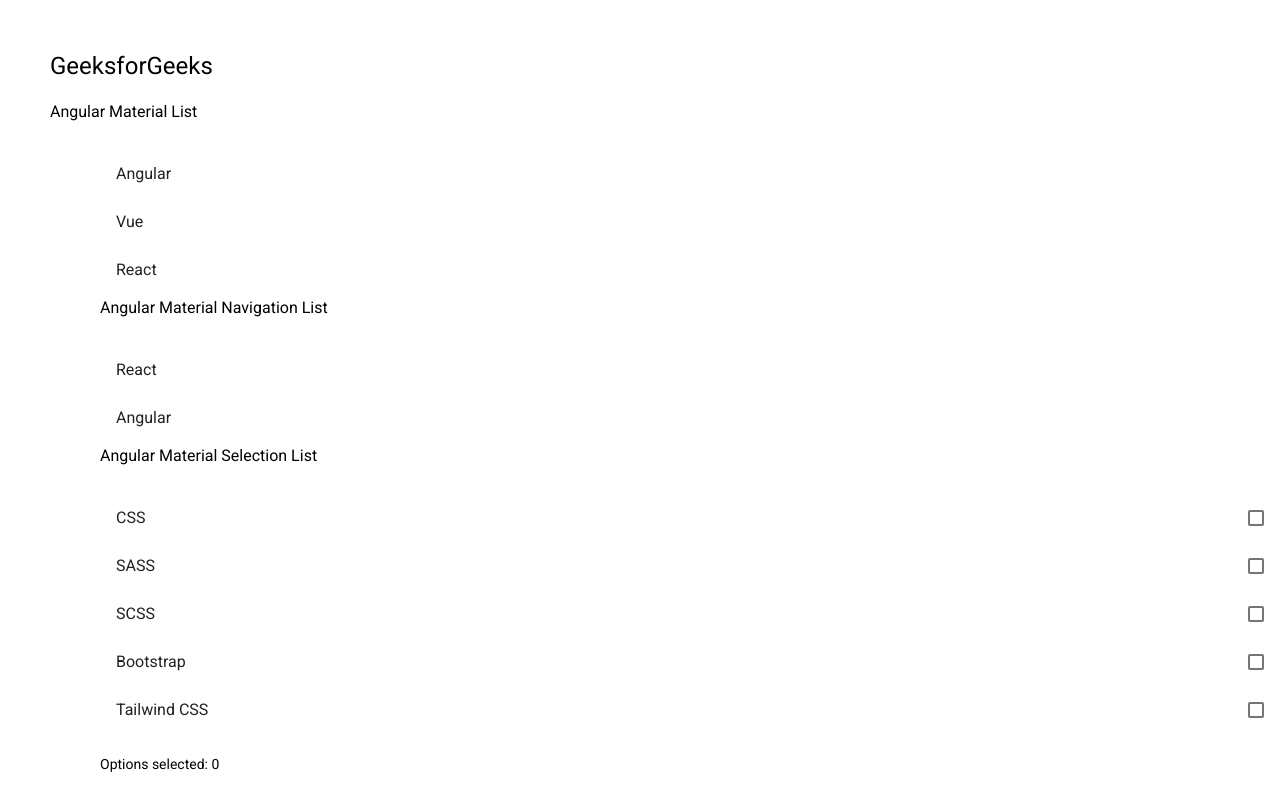
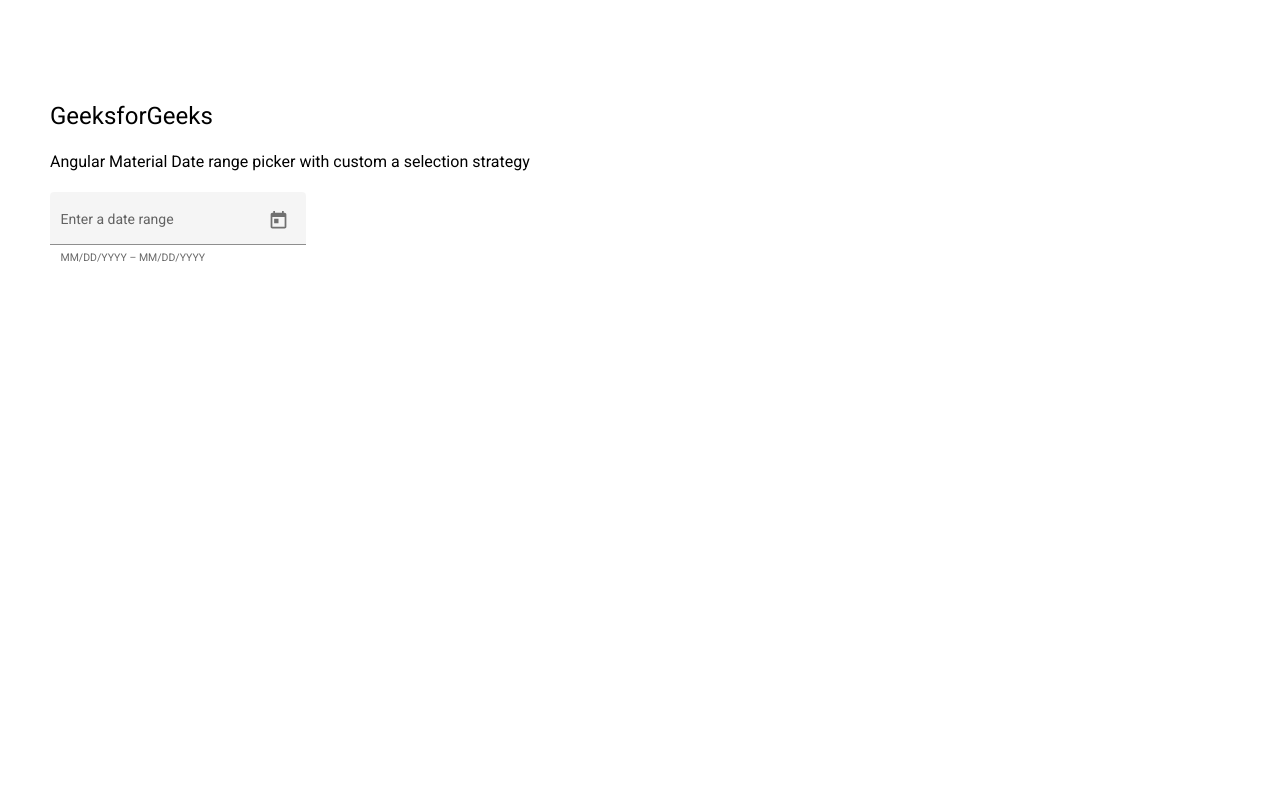
Before and after one commit to JulietMaria/Angular, an Angular app in the folder AngularApp/: page / in a window 1280 px wide. Built offline with nearby package versions, Linux system fonts and the light colour scheme.

Commit message:
Added datepicker

```diff
--- a/AngularApp/src/app/app.component.css
+++ b/AngularApp/src/app/app.component.css
@@ -1,5 +1,6 @@
 div {
   padding-left: 50px;
+  padding-top: 50px;
 }
 
 h1{
--- a/AngularApp/src/app/app.component.html
+++ b/AngularApp/src/app/app.component.html
@@ -1,26 +1,14 @@
 <div>
-	<h1>GeeksforGeeks</h1>
-	<h3>Angular Material List</h3>
-	<div>
-    <mat-list>
-      <mat-list-item> Angular </mat-list-item>
-      <mat-list-item> Vue </mat-list-item>
-      <mat-list-item> React </mat-list-item>
-     </mat-list>
-     <h3>Angular Material Navigation List</h3>
-      <mat-nav-list>
-      <a mat-list-item href="https://reactjs.org/" > React </a>
-      <a mat-list-item href="https://angular.io/" > Angular </a>
-    </mat-nav-list>
-    <h3>Angular Material Selection List</h3>
-    <mat-selection-list #css>
-      <mat-list-option *ngFor="let type of typesOfCSS">
-        {{type}}
-      </mat-list-option>
-    </mat-selection-list>
-    <br>
-    <p>
-      Options selected: {{css.selectedOptions.selected.length}}
-    </p>
-	</div>
+  <h1>GeeksforGeeks</h1>
+	<h3>Angular Material Date range picker with custom a selection strategy</h3>
+  <mat-form-field appearance="fill">
+    <mat-label>Enter a date range</mat-label>
+    <mat-date-range-input [rangePicker]="picker">
+      <input matStartDate placeholder="Start date">
+      <input matEndDate placeholder="End date">
+    </mat-date-range-input>
+    <mat-hint>MM/DD/YYYY – MM/DD/YYYY</mat-hint>
+    <mat-datepicker-toggle matSuffix [for]="picker"></mat-datepicker-toggle>
+    <mat-date-range-picker #picker></mat-date-range-picker>
+  </mat-form-field>
 </div>
--- a/AngularApp/src/app/app.component.ts
+++ b/AngularApp/src/app/app.component.ts
@@ -1,11 +1,48 @@
-import { Component } from '@angular/core';
+import {Component, Injectable} from '@angular/core';
+import {DateAdapter} from '@angular/material/core';
+import {
+  MatDateRangeSelectionStrategy,
+  DateRange,
+  MAT_DATE_RANGE_SELECTION_STRATEGY,
+} from '@angular/material/datepicker';
+
+@Injectable()
+export class FiveDayRangeSelectionStrategy<D> implements MatDateRangeSelectionStrategy<D> {
+  constructor(private _dateAdapter: DateAdapter<D>) {}
+
+  selectionFinished(date: D | null): DateRange<D> {
+    return this._createFiveDayRange(date);
+  }
+
+  createPreview(activeDate: D | null): DateRange<D> {
+    return this._createFiveDayRange(activeDate);
+  }
+
+  private _createFiveDayRange(date: D | null): DateRange<D> {
+    if (date) {
+      const start = this._dateAdapter.addCalendarDays(date, -2);
+      const end = this._dateAdapter.addCalendarDays(date, 2);
+      return new DateRange<D>(start, end);
+    }
+
+    return new DateRange<D>(null, null);
+  }
+}
 
 @Component({
   selector: 'app-root',
   templateUrl: './app.component.html',
-  styleUrls: ['./app.component.css']
+  styleUrls: ['./app.component.css'],
+  providers: [
+    {
+      provide: MAT_DATE_RANGE_SELECTION_STRATEGY,
+      useClass: FiveDayRangeSelectionStrategy,
+    },
+  ],
 })
+
+
+
 export class AppComponent {
   title = 'AngularApp';
-  typesOfCSS: string[] = ['CSS', 'SASS', 'SCSS', 'Bootstrap', 'Tailwind CSS'];
 }
```
Also changed, not shown: AngularApp/src/app/app.module.ts (+12 -3 lines).
